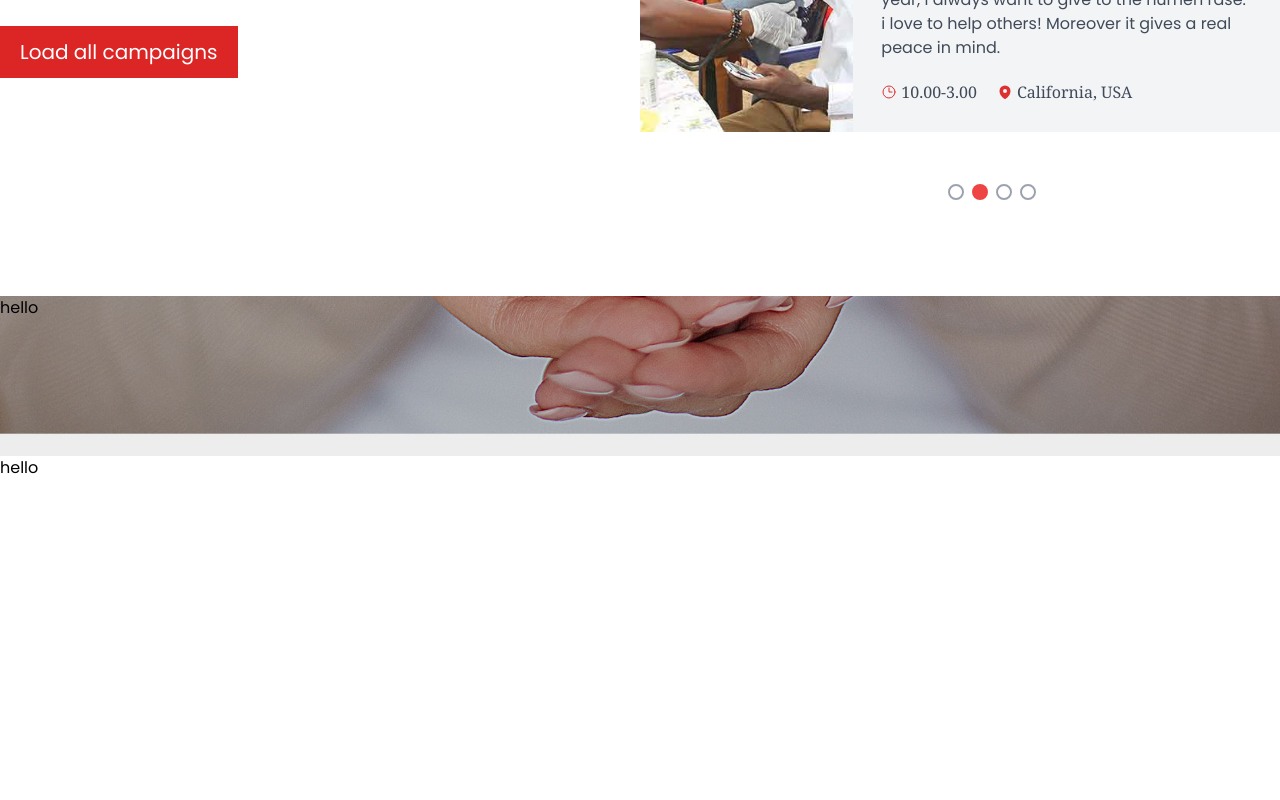
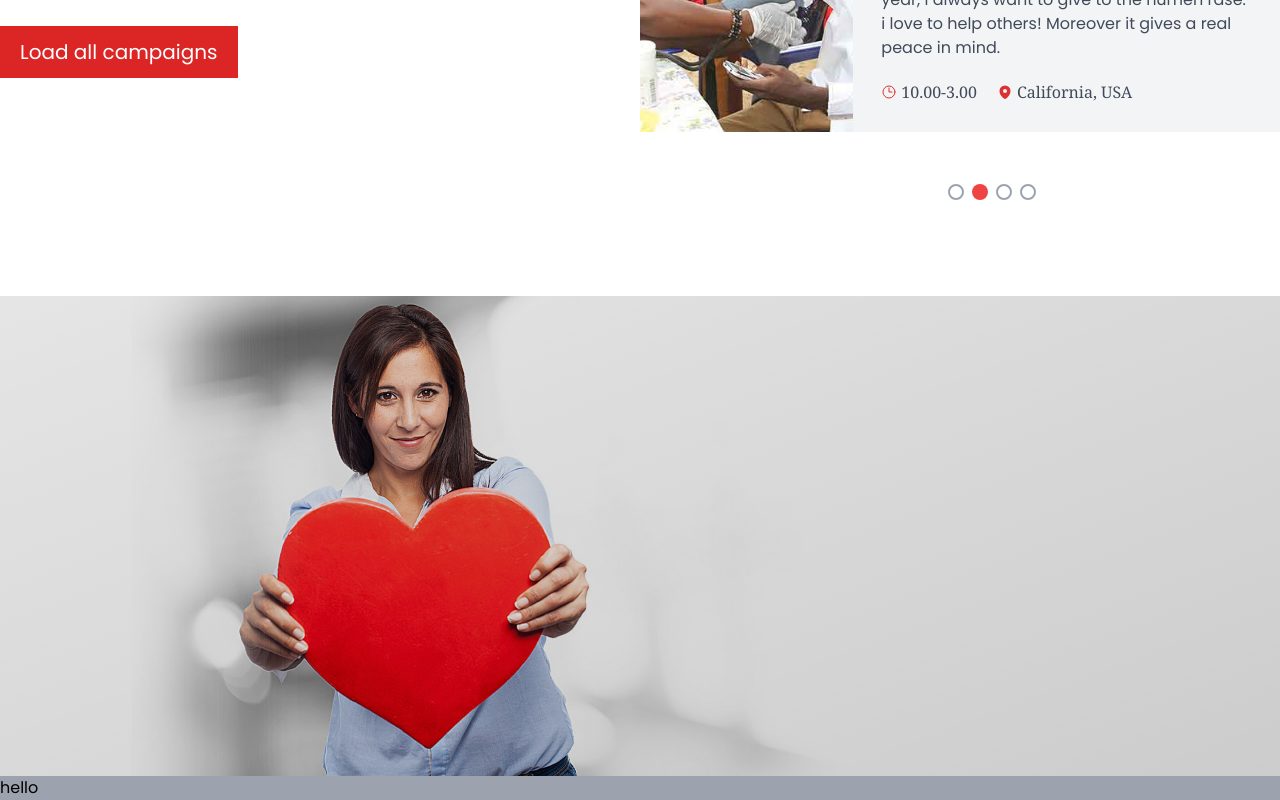
Before and after one commit to miraz66/dream_touch_blood, a React (Vite) app: page / in a window 1280 px wide. Shown: the part 2657-3457 px from the top of the page. Before the commit the page ends 3137 px from the top, so only its background shows below. Built offline with nearby package versions, Linux system fonts and the light colour scheme.

Commit message:
setimage

```diff
--- a/src/components/Information.jsx
+++ b/src/components/Information.jsx
@@ -1,10 +1,8 @@
 function Information() {
   return (
     <>
-      <div className="">
-        <div className="bg-no-repeat bg-center bg-cover bg-[url('assets/testimony_feat_bg.jpg')] h-40">
-          hello
-        </div>
+      <div className="bg-gray-400">
+        <div className="bg-no-repeat bg-center bg-cover bg-[linear-gradient(to_right_bottom,rgba(0,0,0,0.1),rgba(0,0,0,0.2)),url('assets/appointment_female_bg.jpg')] h-[30rem]"></div>
         <div className="">hello</div>
       </div>
     </>
```
